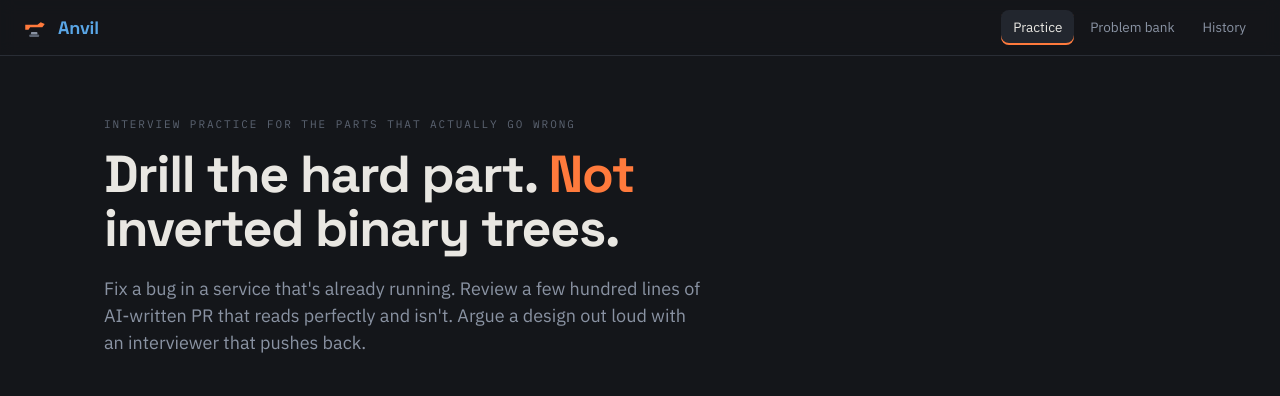
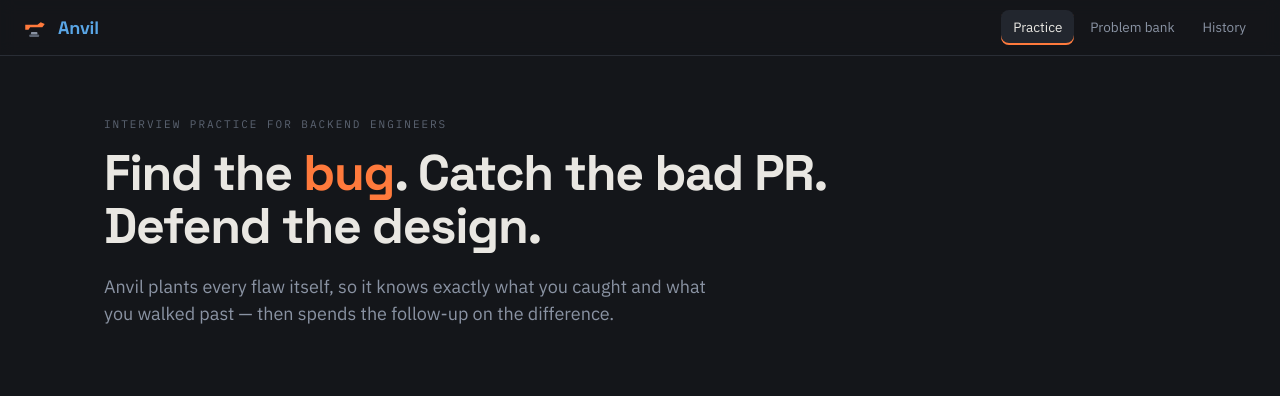
Before and after one commit to Porvesh/anvil, a Next.js app: page / in a window 1280 px wide. Shown: the top 396 px of the page. Built offline with nearby package versions, Linux system fonts and the light colour scheme; no server answers; the database is empty.

Commit message:
docs(copy): describe the product directly

```diff
--- a/components/home/Home.module.css
+++ b/components/home/Home.module.css
@@ -10,14 +10,16 @@
 .hero {
   padding: 60px 0 30px;
 }
+/* Wider measure than the previous headline needed: this one is three short
+   sentences rather than four words, so a 16ch column broke it into five lines. */
 .hero h1 {
   font-family: var(--disp);
   font-weight: 700;
-  font-size: 52px;
-  line-height: 1.04;
+  font-size: 50px;
+  line-height: 1.06;
   letter-spacing: -0.025em;
   margin: 14px 0 0;
-  max-width: 16ch;
+  max-width: 26ch;
 }
 .hero h1 em {
   font-style: normal;
--- a/components/home/Home.tsx
+++ b/components/home/Home.tsx
@@ -191,13 +191,13 @@ export function Home({ problems }: { problems: ProblemSummary[] }) {
   return (
     <div className={styles.wrap}>
       <section className={styles.hero}>
-        <div className="eyebrow">Interview practice for the parts that actually go wrong</div>
+        <div className="eyebrow">Interview practice for backend engineers</div>
         <h1>
-          Drill the hard part. <em>Not</em> inverted binary trees.
+          Find the <em>bug</em>. Catch the bad PR. Defend the design.
         </h1>
         <p>
-          Fix a bug in a service that&apos;s already running. Review a few hundred lines of AI-written PR that reads
-          perfectly and isn&apos;t. Argue a design out loud with an interviewer that pushes back.
+          Anvil plants every flaw itself, so it knows exactly what you caught and what you walked past — then spends the
+          follow-up on the difference.
         </p>
       </section>
 
--- a/scripts/e2e.mjs
+++ b/scripts/e2e.mjs
@@ -134,7 +134,7 @@ async function main() {
 
   // ---------- HOME ----------
   await page.goto(BASE, { waitUntil: "networkidle" });
-  const heroOk = await page.getByText("Drill the hard part").isVisible();
+  const heroOk = await page.getByText("Catch the bad PR").isVisible();
   log(heroOk ? "✓ home renders" : "✗ home hero missing");
   if (!heroOk) return fail("home did not render");
   await assertNoGroundTruthLeak(debug.id);
```
